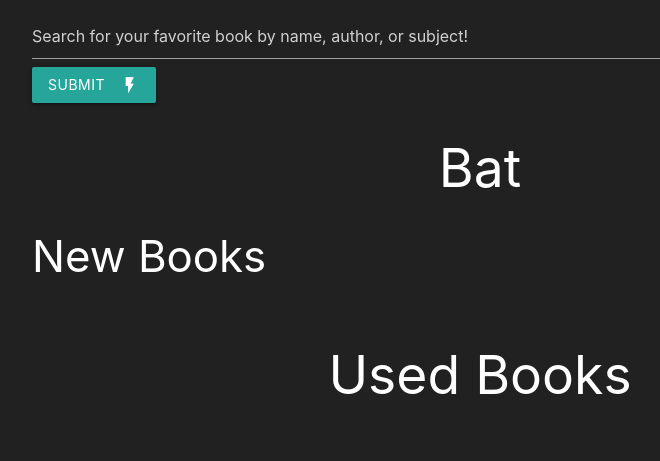
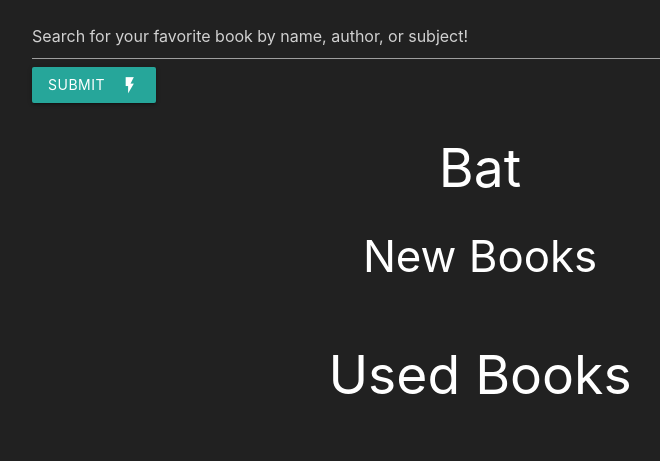
Before and after one commit to fcuellar/booksearcher, a Django app: template scrapper/templates/scrapper/new_search.html in a window 1280 px wide. Shown: the part 416-877 px from the top of the page, without its empty margins (160-820 px from the left). Run offline with Django 3.2, Linux system fonts and the light colour scheme; the template is opened without the code that fills it: values that come from a table or form of the project are taken from there, others are empty; data comes from the database, SQL or seed files in the repository; both versions use the stored data as it was after the commit.

Commit message:
fix small CSS mistake in new_search.html that moved text off center

```diff
--- a/scrapper/templates/scrapper/new_search.html
+++ b/scrapper/templates/scrapper/new_search.html
@@ -4,7 +4,7 @@
 {% block content %}
 
    <h2 class="white-text text-darken-2" style="text-align: center">{{search | title}}<h2></h2>
-   <h3 class="white-text text-darken-2" style="border-bottom: 10pt;" >New Books<h3></h3>
+   <h3 class="white-text text-darken-2" style="text-align: center" >New Books<h3></h3>
 
     <div class="row">
 
```
Also changed, not shown: db.sqlite3.
